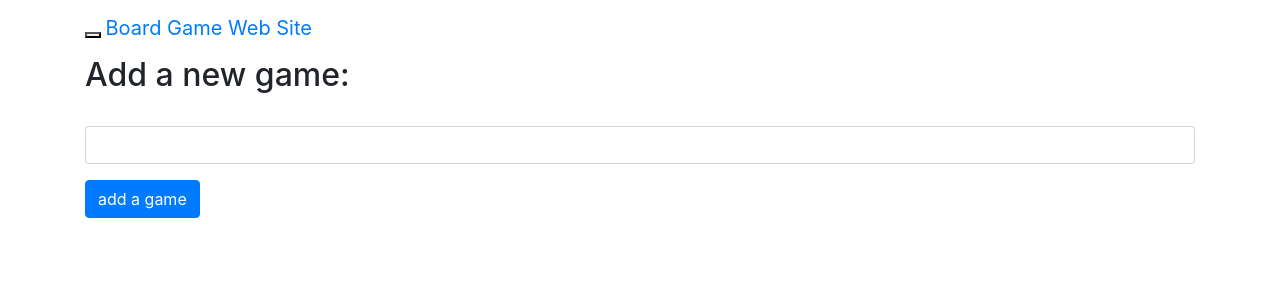
After one commit to Neve196/sovellusohjelmointi22, a Django app: page /new_game/ in a window 1280 px wide. The commit adds this page. Shown: the top 300 px of the page. Run offline with Django 4.2, Linux system fonts and the light colour scheme; some libraries are stand-ins or nearby versions.

Commit message:
uuden pelin lisääminen v1

```diff
--- /dev/null
+++ b/Board_Game_Web_Site/board_game_web_sites/forms.py
@@ -0,0 +1,9 @@
+from django import forms
+
+from . models import Board_game
+
+class GameForm(forms.ModelForm):
+    class Meta:
+        model = Board_game
+        fields = ['name']
+        labels = {'name':''}
--- a/Board_Game_Web_Site/board_game_web_sites/templates/board_game_web_sites/board_games.html
+++ b/Board_Game_Web_Site/board_game_web_sites/templates/board_game_web_sites/board_games.html
@@ -16,5 +16,6 @@
     {% endfor %}
   </ul>
 
+  <h3><a href="{% url 'board_game_web_sites:new_game' %}">Add new game</h3>
 
 {% endblock content %}
--- /dev/null
+++ b/Board_Game_Web_Site/board_game_web_sites/templates/board_game_web_sites/new_game.html
@@ -0,0 +1,22 @@
+{% extends "board_game_web_sites/base.html" %}
+{% load bootstrap4 %}
+
+{% block header %}
+  <h2>Add a new game:</h2>
+{% endblock header %}
+
+{% block content %}
+
+  <form action="{% url 'board_game_web_sites:new_game' %}" method='post'
+      class="form">
+
+    {% csrf_token %}
+    {% bootstrap_form form %}
+
+    {% buttons %}
+      <button name="submit" class="btn btn-primary">add a game</button>
+    {% endbuttons %}
+
+  </form>
+
+{% endblock content %}
--- a/Board_Game_Web_Site/board_game_web_sites/urls.py
+++ b/Board_Game_Web_Site/board_game_web_sites/urls.py
@@ -11,5 +11,7 @@ urlpatterns = [
     # Page that shows all board games
     path('games/', views.games, name='games'),
     # Page for a single game
-    path('games/<int:game_id>/',views.game, name='game')
+    path('games/<int:game_id>/',views.game, name='game'),
+    # Page for adding a new game
+    path('new_game/', views.new_game, name='new_game'),
 ]
--- a/Board_Game_Web_Site/board_game_web_sites/views.py
+++ b/Board_Game_Web_Site/board_game_web_sites/views.py
@@ -1,6 +1,10 @@
 from django.shortcuts import render, get_object_or_404
 from django.http import HttpResponseRedirect, Http404
+from django.urls import reverse
+from django.contrib.auth.decorators import login_required
+
 from . models import Board_game
+from . forms import GameForm
 
 # Create your views here.
 
@@ -19,3 +23,19 @@ def game(request, game_id):
     game = get_object_or_404(Board_game, id=game_id)
     context = {'game': game}
     return render(request, 'board_game_web_sites/board_game.html', context)
+
+def new_game(request):
+    '''Add a new game'''
+    if request.method != 'POST':
+        # No data submitted; create a blank form.
+        form = GameForm()
+    else:
+        # POST data submitted; process data.
+        form = GameForm(request.POST)
+        if form.is_valid():
+            new_game = form.save(commit=False)
+            new_game.save()
+            return HttpResponseRedirect(reverse('board_game_web_sites:games'))
+
+    context = {'form': form}
+    return render(request, 'board_game_web_sites/new_game.html', context)
```
